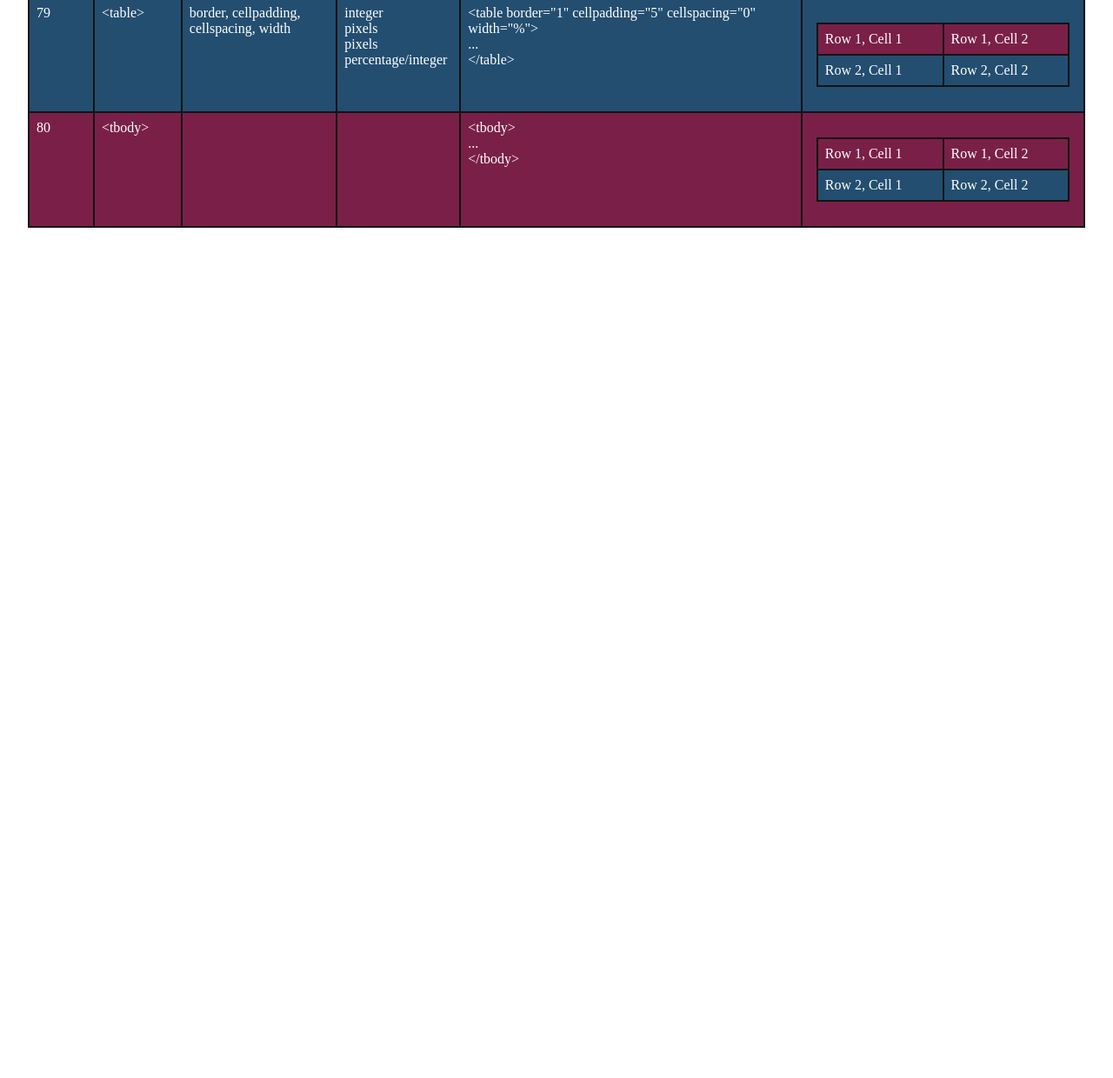
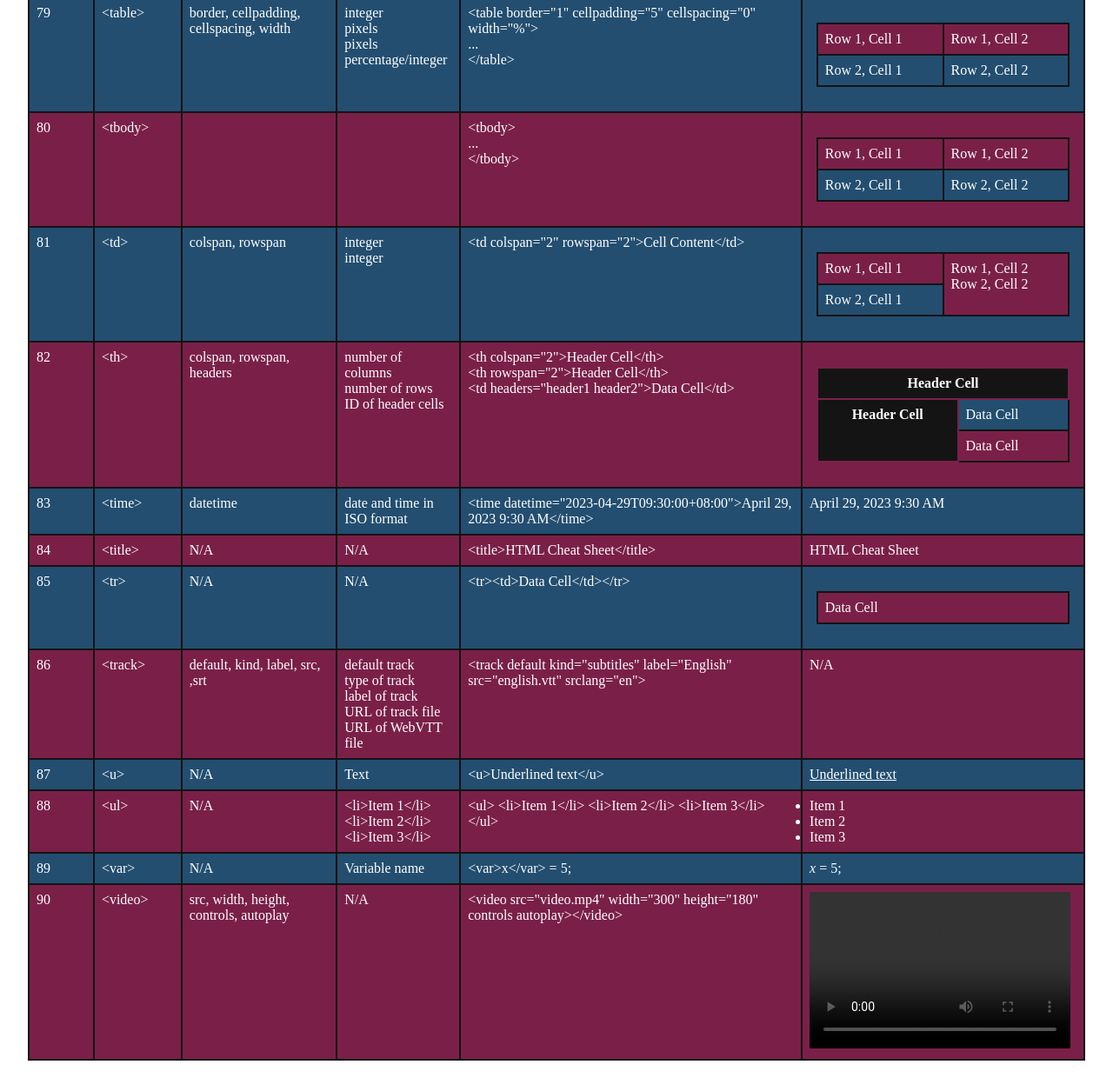
Before and after one commit to hafiz1379/HTML-cheat-sheet, a plain HTML site: page index.html in a window 1280 px wide. Shown: the part 5975-7215 px from the top of the page at 87% size. Before the commit the page ends 6257 px from the top, so only its background shows below. Drawn offline with Linux system fonts and the light colour scheme; grey boxes are pictures that could not be loaded.

Commit message:
Added items number 81 to 90

```diff
--- a/index.html
+++ b/index.html
@@ -943,6 +943,142 @@
 					</table>
 				</td>
 			</tr>
+            <tr>
+				<td>81</td>
+				<td>&lt;td&gt;</td>
+				<td>colspan,
+					rowspan</td>
+				<td>integer<br>integer</td>
+				<td>&lt;td colspan="2" rowspan="2"&gt;Cell Content&lt;/td&gt;</td>
+				<td>
+					<table border="1" cellpadding="5" cellspacing="0" width="%">
+						<tr>
+							<td>Row 1, Cell 1</td>
+							<td rowspan="2">Row 1, Cell 2<br>Row 2, Cell 2</td>
+						</tr>
+						<tr>
+							<td>Row 2, Cell 1</td>
+						</tr>
+					</table>
+				</td>
+			</tr>
+			<tr>
+				<td>82</td>
+				<td>&lt;th&gt;</td>
+				<td>colspan,
+					rowspan,
+					headers</td>
+				<td>number of columns<br>number of rows<br>ID of header cells</td>
+				<td>&lt;th colspan="2"&gt;Header Cell&lt;/th&gt;<br>&lt;th rowspan="2"&gt;Header Cell&lt;/th&gt;<br>&lt;td headers="header1 header2"&gt;Data Cell&lt;/td&gt;</td>
+				<td>
+					<table>
+						<tr>
+							<th colspan="2">Header Cell</th>
+						</tr>
+						<tr>
+							<th rowspan="2">Header Cell</th>
+							<td headers="header1 header2">Data Cell</td>
+						</tr>
+						<tr>
+							<td headers="header1 header2">Data Cell</td>
+						</tr>
+					</table>
+				</td>
+			</tr>
+			<tr>
+				<td>83</td>
+				<td>&lt;time&gt;</td>
+				<td>datetime</td>
+				<td>date and time in ISO format</td>
+				<td>&lt;time datetime="2023-04-29T09:30:00+08:00"&gt;April 29, 2023 9:30 AM&lt;/time&gt;</td>
+				<td><time datetime="2023-04-29T09:30:00+08:00">April 29, 2023 9:30 AM</time></td>
+			</tr>
+			<tr>
+				<td>84</td>
+				<td>&lt;title&gt;</td>
+				<td>N/A</td>
+				<td>N/A</td>
+				<td>&lt;title&gt;HTML Cheat Sheet&lt;/title&gt;</td>
+				<td>HTML Cheat Sheet</td>
+			</tr>
+			<tr>
+				<td>85</td>
+				<td>&lt;tr&gt;</td>
+				<td>N/A</td>
+				<td>N/A</td>
+				<td>&lt;tr&gt;&lt;td&gt;Data Cell&lt;/td&gt;&lt;/tr&gt;</td>
+				<td><table><tr><td>Data Cell</td></tr></table></td>
+			</tr>
+			<tr>
+				<td>86</td>
+				<td>&lt;track&gt;</td>
+				<td>default,
+					kind,
+					label,
+					src,
+	,srt</td>
+				<td>default track<br>type of track<br>label of track<br>URL of track file<br>URL of WebVTT file</td>
+				<td>&lt;track default kind="subtitles" label="English" src="english.vtt" srclang="en"&gt;</td>
+				<td>N/A</td>
+			</tr>
+			<tr>
+				<td>87</td>
+				<td>&lt;u&gt;</td>
+				<td>N/A</td>
+				<td>Text</td>
+				<td>&lt;u&gt;Underlined text&lt;/u&gt;</td>
+				<td><u>Underlined text</u></td>
+			</tr>
+			<tr>
+				<td>88</td>
+				<td>&lt;ul&gt;</td>
+				<td>N/A</td>
+				<td>
+					&lt;li&gt;Item 1&lt;/li&gt;
+					&lt;li&gt;Item 2&lt;/li&gt;
+					&lt;li&gt;Item 3&lt;/li&gt;
+				</td>
+				<td>
+					&lt;ul&gt;
+					&lt;li&gt;Item 1&lt;/li&gt;
+					&lt;li&gt;Item 2&lt;/li&gt;
+					&lt;li&gt;Item 3&lt;/li&gt;
+					&lt;/ul&gt;
+					</td>
+				<td>
+					<ul>
+						<li>Item 1</li>
+						<li>Item 2</li>
+						<li>Item 3</li>
+					</ul>
+				</td>
+			</tr>
+			<tr>
+				<td>89</td>
+				<td>&lt;var&gt;</td>
+				<td>N/A</td>
+				<td>Variable name</td>
+				<td>&lt;var&gt;x&lt;/var&gt; = 5;</td>
+				<td><var>x</var> = 5;</td>
+			</tr>
+			<tr>
+				<td>90</td>
+				<td>&lt;video&gt;</td>
+				<td>
+					src,
+					width,
+					height,
+					controls,
+					autoplay
+				</td>
+				<td>N/A</td>
+				<td>
+					&lt;video src="video.mp4" width="300" height="180" controls autoplay&gt;&lt;/video&gt;
+				</td>
+				<td>
+					<video src="video.mp4" width="300" height="180" controls autoplay></video>
+				</td>
+			</tr>
     </table>
 </body>
 </html>
```
